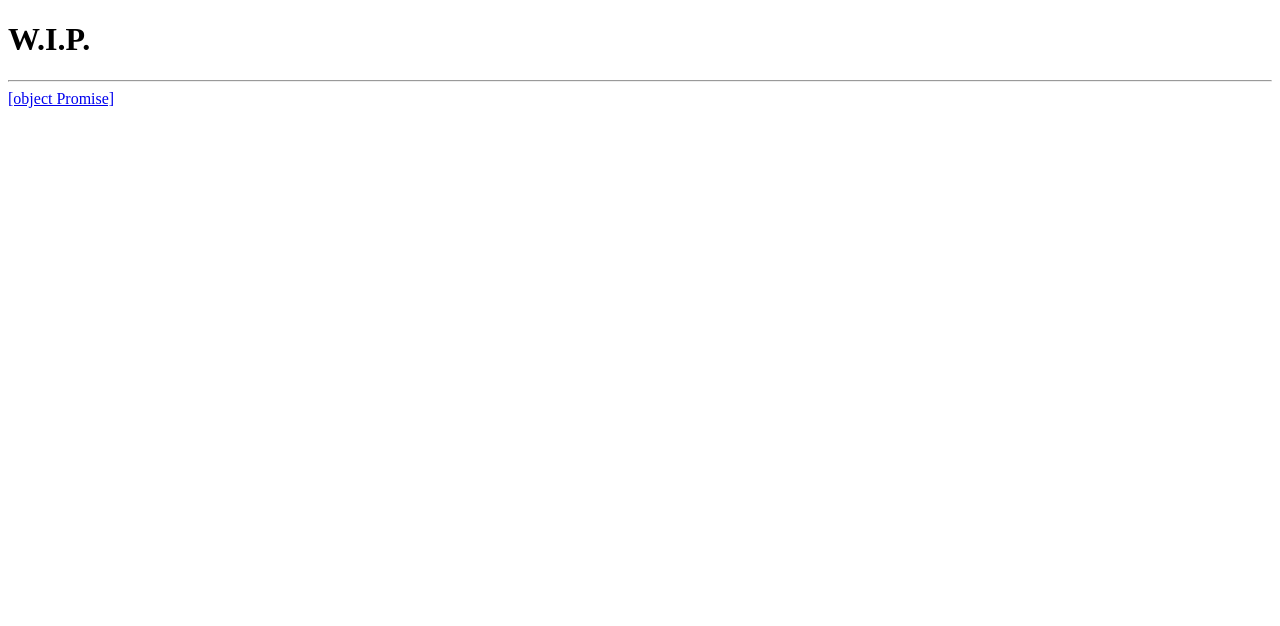
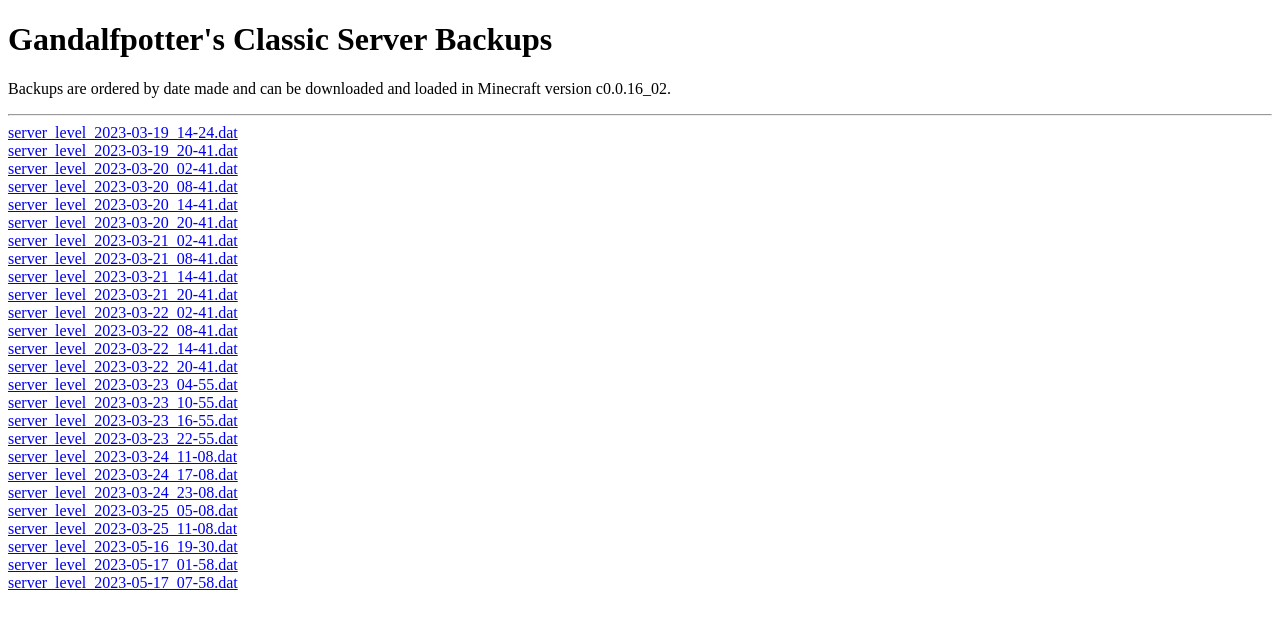
Before and after one commit to GandalfPotter/gandalfpotter.github.io, a plain HTML site: page index.html in a window 1280 px wide. Drawn offline with Linux system fonts and the light colour scheme.

Commit message:
finally got backup display working basically

```diff
--- a/index.html
+++ b/index.html
@@ -2,12 +2,15 @@
 <html lang="en">
   <head>
     <meta charset="utf-8"></meta>
-    <title>W.I.P.</title>
+    <title>Server Backups</title>
   </head>
   <body>
     <script type="text/javascript" src="js/showbak.js"></script>
 
-    <h1>W.I.P.</h1>
+    <h1>Gandalfpotter's Classic Server Backups</h1>
+    <p>
+      Backups are ordered by date made and can be downloaded and loaded in Minecraft version c0.0.16_02.
+    </p>
     <hr>
 
     <script>
--- a/js/showbak.js
+++ b/js/showbak.js
@@ -1,14 +1,13 @@
 async function showBak(){
-	fetch("./backups/FILES.txt").then((response) => {
-		const txtPromise = response.text();
+	const response = await fetch("./backups/FILES.txt");
+	const filetxt = await response.text();
 
-		txtPromise.then((data) => {
-			files = response.text().toString().split("\n");
-			for(var i in files){
-				createLink(files[i], "./backups/"+files[i]);
-			}
-		});
-	});
+	console.log(filetxt);
+
+	files = filetxt.toString().split("\n");
+	for(var i in files){
+		createLink(files[i], "./backups/"+files[i]);
+	}
 }
 
 function createLink(name, addr){
```
